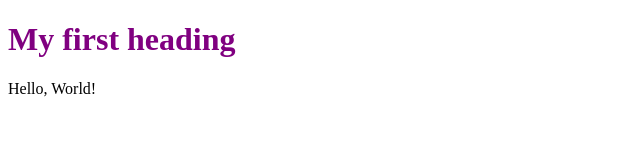
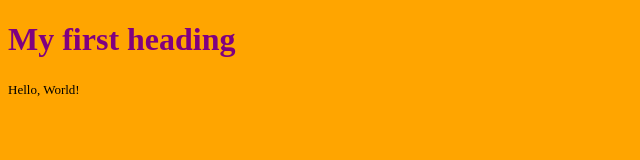
Before and after one commit to Nam-Dinh/ICS2O-Unit0-05-HTML, a plain HTML site: page index.html in a window 1280 px wide. Shown: the whole page, without its empty margins (0-640 px from the left). Drawn offline with Linux system fonts and the light colour scheme.

Commit message:
added index

```diff
--- a/index.html
+++ b/index.html
@@ -8,8 +8,8 @@
       <meta name="viewport" content="width=device-width, initial scale=1.0">
         <title>My title</title>
     </head>
-    <body>
+    <body style="background-color:orange;">
       <h1 style="color:Purple;">My first heading</h1>
-      <p>Hello, World!</p>
+      <p><font size="2"</font>Hello, World!</p>
     </body>
 </html>
```
